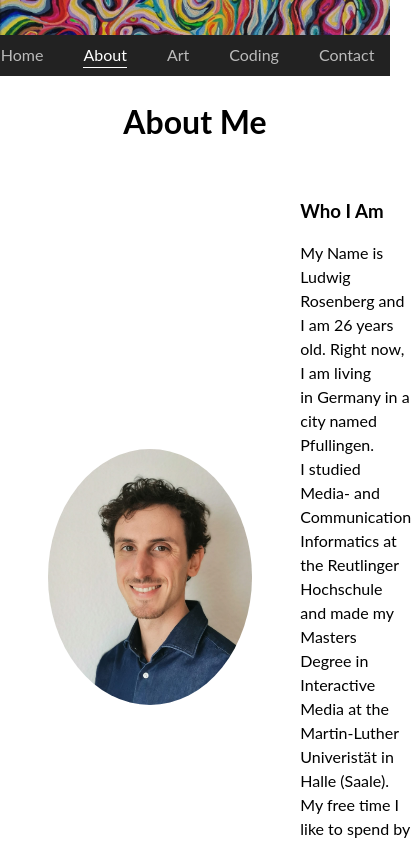
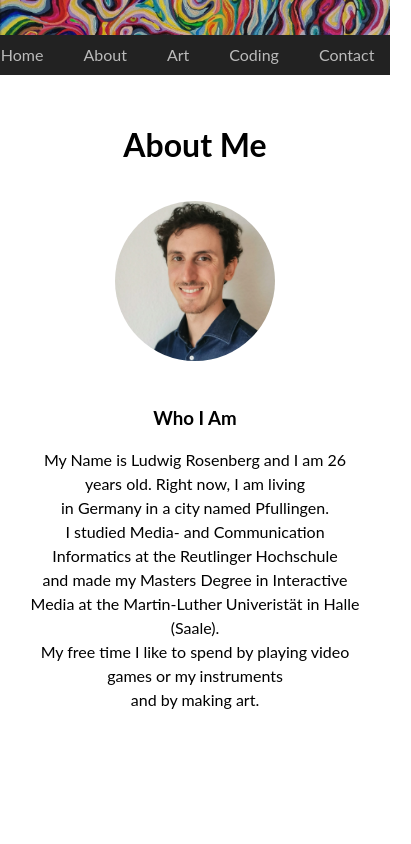
Before and after one commit to Ludi-Ro/Website_LudwigRosenberg, a React (Vite) app: page /about in a window 390 px wide. Shown: the top 844 px of the page, 411 px wide, since content can reach past the window. Built offline with nearby package versions, Linux system fonts and the light colour scheme.

Commit message:
make About work on bigger screens

```diff
--- a/src/style/About.css
+++ b/src/style/About.css
@@ -1,26 +1,64 @@
+/* ========================= */
+/* ABOUT CONTAINER */
+/* ========================= */
+
 .about-container {
   width: 100%;
   min-height: 100vh;
   background-color: white;
+
+  padding: clamp(1.5rem, 5vw, 4rem);
+  max-width: 90rem;
+  margin: 0 auto;
 }
+
+/* ========================= */
+/* SECTION */
+/* ========================= */
 
 .about-section {
   display: flex;
   align-items: center;
-  gap: 3rem;
+
+  gap: clamp(1.5rem, 4vw, 3rem);
   margin-top: 2rem;
 }
 
-/* image */
+/* ========================= */
+/* IMAGE */
+/* ========================= */
+
 .about-section img {
-  width: 16rem;
-  height: 16rem;
-  margin: 0 0 0 3rem;
+  width: clamp(10rem, 20vw, 16rem);
+  height: clamp(10rem, 20vw, 16rem);
+
+  margin-left: clamp(0rem, 4vw, 3rem);
+
   object-fit: cover;
-  border-radius: 50%; /* circular image*/
+  border-radius: 50%;
+  flex-shrink: 0;
 }
 
-/* text */
+/* ========================= */
+/* TEXT */
+/* ========================= */
+
 .description {
   max-width: 35rem;
+  line-height: 1.5;
 }
+
+/* ========================= */
+/* MOBILE */
+/* ========================= */
+
+@media (max-width: 48rem) {
+  .about-section {
+    flex-direction: column;
+    text-align: center;
+  }
+
+  .about-section img {
+    margin-left: 0;
+  }
+}
--- a/src/style/Toolbar.css
+++ b/src/style/Toolbar.css
@@ -18,15 +18,3 @@
 .toolbar a:hover {
   color: white;
 }
-
-.toolbar a.active {
-  color: white;
-  border-bottom: 0.1rem solid white;
-
-@media (max-width: 48rem) {
-  .toolbar {
-    gap: 1rem;
-    padding: 0.3rem 2%;
-    font-size: 0.85rem;
-  }
-}
```
